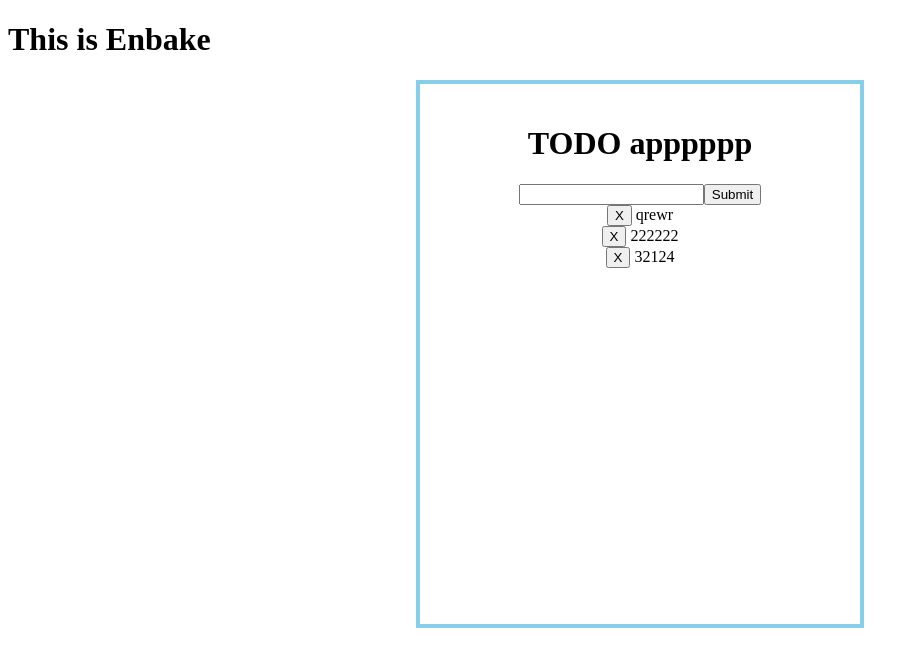
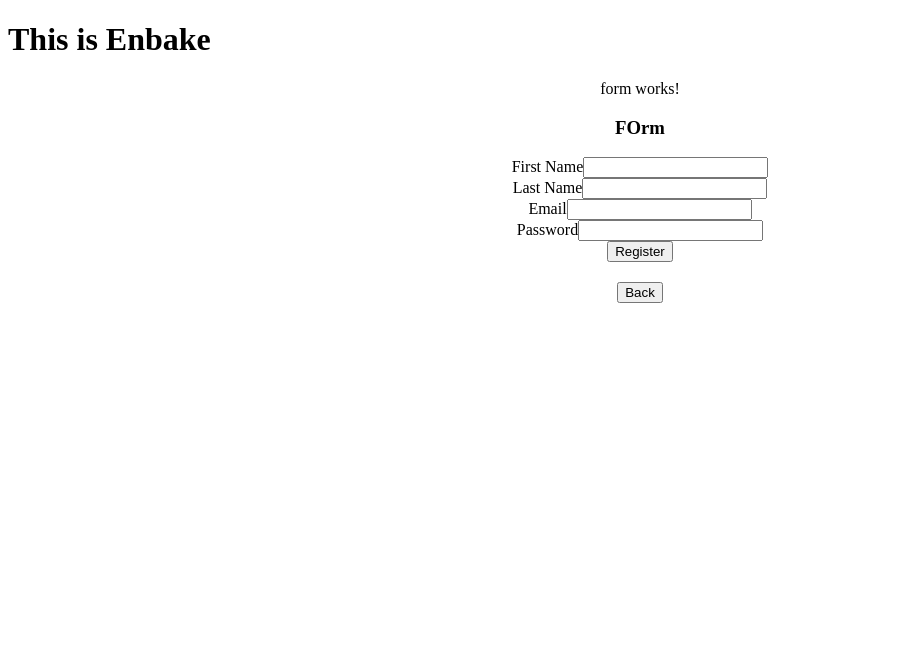
Before and after one commit to AnshulRiyal/angular_todo, an Angular app: page /form in a window 1280 px wide. Shown: the top 666 px of the page, without its empty margins (0-919 px from the left). Built offline with nearby package versions, Linux system fonts and the light colour scheme.

Commit message:
routes and form validation added

```diff
--- a/src/app/app.component.html
+++ b/src/app/app.component.html
@@ -1,14 +1,6 @@
 <h1>This is Enbake</h1>
 
 <div class="App">
-  <div class="todo-wrapper">
-    <app-header></app-header>
-    <app-todo-input></app-todo-input>
-    <div *ngFor="let todo of todoService.getTodos()">
 
-      <app-todo-item [todo]="todo"> </app-todo-item>
-
-    </div>
-  </div>
-
+  <router-outlet></router-outlet>
 </div>
--- a/src/app/app.component.ts
+++ b/src/app/app.component.ts
@@ -1,5 +1,9 @@
 import { Component } from '@angular/core';
 import { TodoService } from './services/todo.service';
+import { Route, RouterModule } from '@angular/router';
+import { FormComponent } from './components/form/form.component';
+import { HomeComponent } from './components/home/home.component';
+
 
 
 @Component({
@@ -7,6 +11,7 @@ import { TodoService } from './services/todo.service';
   templateUrl: './app.component.html',
   styleUrls: ['./app.component.css']
 })
+
 export class AppComponent {
 
 	constructor(public todoService: TodoService) { }
--- /dev/null
+++ b/src/app/components/form/form.component.html
@@ -0,0 +1,52 @@
+<p>
+  form works!
+</p>
+
+<div class="jumbotron">
+    <div class="container">
+        <div class="row">
+            <div class="col-md-6 offset-md-3">
+                <h3>FOrm</h3>
+                <form name="form" (ngSubmit)="f.form.valid && onSubmit()" #f="ngForm" novalidate>
+                    <div class="form-group">
+                        <label for="firstName">First Name</label>
+                        <input type="text" class="form-control" name="firstName" [(ngModel)]="model.firstName" #firstName="ngModel" [ngClass]="{ 'is-invalid': f.submitted && firstName.invalid }" required />
+                        <div *ngIf="f.submitted && firstName.invalid" class="invalid-feedback">
+                            <div *ngIf="firstName.errors.required">First Name is required</div>
+                        </div>
+                    </div>
+                    <div class="form-group">
+                        <label for="lastName">Last Name</label>
+                        <input type="text" class="form-control" name="lastName" [(ngModel)]="model.lastName" #lastName="ngModel" [ngClass]="{ 'is-invalid': f.submitted && lastName.invalid }" required />
+                        <div *ngIf="f.submitted && lastName.invalid" class="invalid-feedback">
+                            <div *ngIf="lastName.errors.required">Last Name is required</div>
+                        </div>
+                    </div>
+                    <div class="form-group">
+                        <label for="email">Email</label>
+                        <input type="text" class="form-control" name="email" [(ngModel)]="model.email" #email="ngModel" [ngClass]="{ 'is-invalid': f.submitted && email.invalid }" required email />
+                        <div *ngIf="f.submitted && email.invalid" class="invalid-feedback">
+                            <div *ngIf="email.errors.required">Email is required</div>
+                            <div *ngIf="email.errors.email">Email must be a valid email address</div>
+                        </div>
+                    </div>
+                    <div class="form-group">
+                        <label for="password">Password</label>
+                        <input type="password" class="form-control" name="password" [(ngModel)]="model.password" #password="ngModel" [ngClass]="{ 'is-invalid': f.submitted && password.invalid }" required minlength="6" />
+                        <div *ngIf="f.submitted && password.invalid" class="invalid-feedback">
+                            <div *ngIf="password.errors.required">Password is required</div>
+                            <div *ngIf="password.errors.minlength">Password must be at least 6 characters</div>
+                        </div>
+                    </div>
+                    <div class="form-group">
+                        <button class="btn btn-primary">Register</button>
+                    </div>
+                </form>
+            </div>
+        </div>
+    </div>
+</div>
+
+<div style="padding: 20px;">
+	<button [routerLink] = "['']" > Back </button>
+</div>
--- /dev/null
+++ b/src/app/components/form/form.component.ts
@@ -0,0 +1,22 @@
+import { Component, OnInit } from '@angular/core';
+import { Route, RouterModule } from '@angular/router';
+
+@Component({
+  selector: 'app-form',
+  templateUrl: './form.component.html',
+  styleUrls: ['./form.component.css']
+})
+export class FormComponent implements OnInit {
+	model: any = {};
+
+  onSubmit() {
+	  alert('SUCCESS!! :-)\n\n' + JSON.stringify(this.model))
+	}
+
+
+  constructor() { }
+
+  ngOnInit() {
+  }
+
+}
--- /dev/null
+++ b/src/app/components/home/home.component.html
@@ -0,0 +1,12 @@
+<div class="todo-wrapper">
+    <app-header></app-header>
+    <app-todo-input></app-todo-input>
+    <div *ngFor="let todo of todoService.getTodos()">
+
+      <app-todo-item [todo]="todo"> </app-todo-item>
+
+    </div>
+    <div style="padding: 20px;">
+    	<button [routerLink] = "['./form']" > Click to fill FORM</button>
+  	</div>
+</div>
--- /dev/null
+++ b/src/app/components/home/home.component.ts
@@ -0,0 +1,17 @@
+import { Component, OnInit } from '@angular/core';
+import { TodoService } from '../../services/todo.service';
+
+
+@Component({
+  selector: 'app-home',
+  templateUrl: './home.component.html',
+  styleUrls: ['./home.component.css']
+})
+export class HomeComponent implements OnInit {
+
+  constructor(public todoService: TodoService) { }
+
+  ngOnInit() {
+  }
+
+}
--- a/src/app/components/todo-input/todo-input.component.html
+++ b/src/app/components/todo-input/todo-input.component.html
@@ -1,4 +1,7 @@
 <div class="todo-input-wrapper">
-	<input type="text" [(ngModel)]="todoText" value= {{todoText}} />
+	<input type="text" [(ngModel)]="todoText" value= {{todoText}} required minlength="6" />
+	<div *ngIf="todoText.errors.minlength">
+	    Name must be at least 4 characters long.
+	</div>
 	<button class="btn btn-primary" (click)='addTodo()' >Submit</button>
 </div>
--- a/src/app/services/todo.service.ts
+++ b/src/app/services/todo.service.ts
@@ -12,9 +12,9 @@ export class TodoService {
 
   constructor() {
   	this.todos = [
-  		new Todo(0, "qrewr"),
-  		new Todo(1, "222222"),
-  		new Todo(2, "32124")
+  		new Todo(0, "111"),
+  		new Todo(1, "222"),
+  		new Todo(2, "333")
   	];
 
   	this.nextId = 3;
```
Also changed, not shown: src/app/app-routing.module.ts (added, +20 -0 lines), src/app/app.module.ts (+12 -2 lines), src/app/components/form/form.component.css (added), src/app/components/home/home.component.css (added), 2 other files (tests, documents, lock files or other folders).
